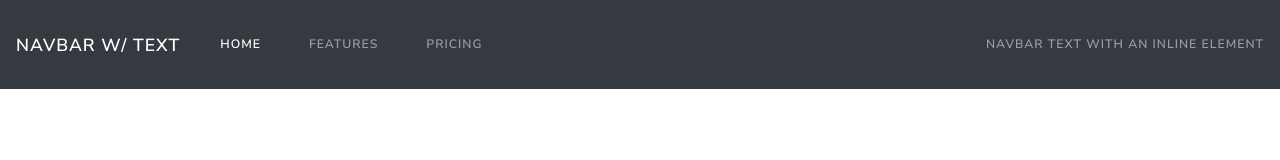
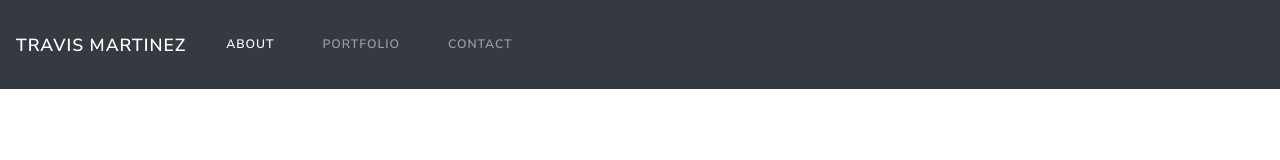
Before and after one commit to Tmartinez0202/Responsive-Portfolio, a plain HTML site: page portfolio.html in a window 1280 px wide. Drawn offline with nearby package versions, Linux system fonts and the light colour scheme.

Commit message:
made all links connect to respective pages

```diff
--- a/portfolio.html
+++ b/portfolio.html
@@ -6,25 +6,22 @@
     <link href="https://stackpath.bootstrapcdn.com/bootswatch/4.5.0/lux/bootstrap.min.css" rel="stylesheet" integrity="sha384-smnSwzHqW1zKbeuSMsAM/fMQpkk7HY11LuHiwT8snL/W2QBoZtVCT4H5x1CEcJCs" crossorigin="anonymous">
     <title>Document</title>
     <nav class="navbar navbar-expand-lg navbar-dark bg-dark">
-        <a class="navbar-brand" href="#">Navbar w/ text</a>
+        <a class="navbar-brand" href="index.html">Travis Martinez</a>
         <button class="navbar-toggler" type="button" data-toggle="collapse" data-target="#navbarText" aria-controls="navbarText" aria-expanded="false" aria-label="Toggle navigation">
           <span class="navbar-toggler-icon"></span>
         </button>
         <div class="collapse navbar-collapse" id="navbarText">
           <ul class="navbar-nav mr-auto">
             <li class="nav-item active">
-              <a class="nav-link" href="#">Home <span class="sr-only">(current)</span></a>
+              <a class="nav-link" href="index.html">About <span class="sr-only">(current)</span></a>
             </li>
             <li class="nav-item">
-              <a class="nav-link" href="#">Features</a>
+              <a class="nav-link" href="portfolio.html">Portfolio</a>
             </li>
             <li class="nav-item">
-              <a class="nav-link" href="#">Pricing</a>
+              <a class="nav-link" href="contact.html">Contact</a>
             </li>
           </ul>
-          <span class="navbar-text">
-            Navbar text with an inline element
-          </span>
         </div>
       </nav>
 </head>
```
Also changed, not shown: contact.html (+1 -3 lines), index.html (+5 -7 lines).
